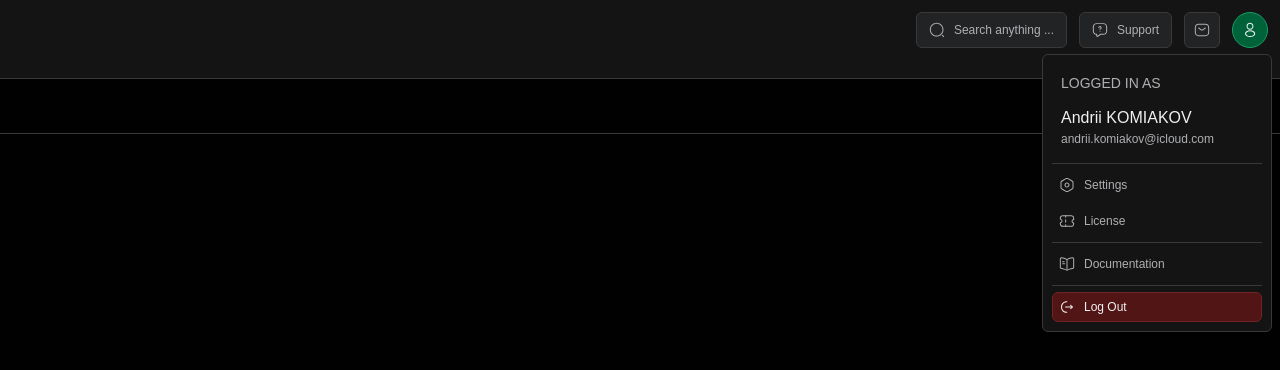
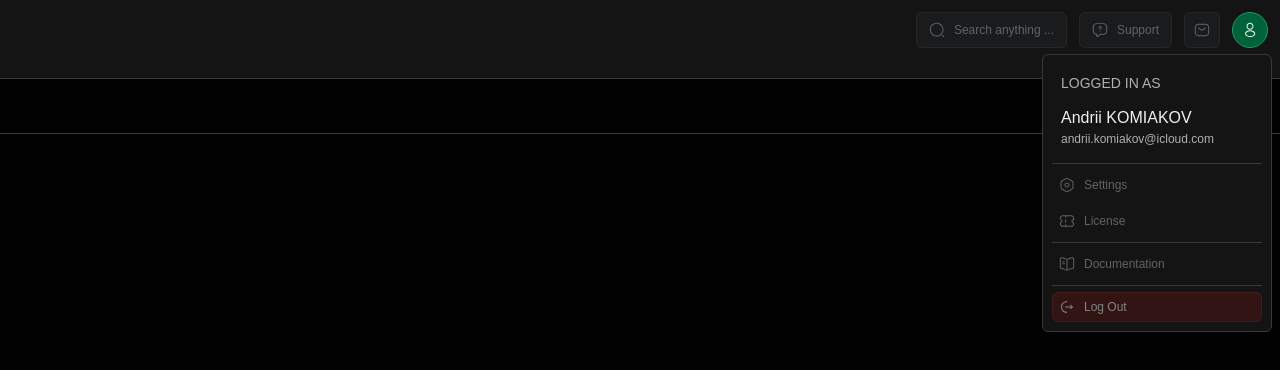
Before and after one commit to komiakov/HUMANims, a Nuxt app: page / in a window 1280 px wide. Both pictures are taken after a click on the element 1250 px from the left and 30 px from the top of the page. Shown: the top 370 px of the page. Built offline with nearby package versions, Linux system fonts and the light colour scheme; a web font is replaced by a local one.

Commit message:
disabled buttons

```diff
--- a/app/components/layout/AppHeader.vue
+++ b/app/components/layout/AppHeader.vue
@@ -10,9 +10,9 @@ import AppNav from './AppNav.vue';
 
             </section>
             <section>
-                <UiHmnButton icon-left="search" label="Search anything ..." :hide-label-on-mobile="true" />
-                <UiHmnButton icon-left="support" label="Support" :hide-label-on-mobile="true" />
-                <UiHmnButton icon-left="notification" />
+                <UiHmnButton icon-left="search" label="Search anything ..." :hide-label-on-mobile="true" :disabled="true" />
+                <UiHmnButton icon-left="support" label="Support" :hide-label-on-mobile="true" :disabled="true" />
+                <UiHmnButton icon-left="notification" :disabled="true" />
 
                 <UiHmnDropdown>
                     <template #btn>
@@ -26,13 +26,13 @@ import AppNav from './AppNav.vue';
                             <span id="user-dropdown__info-email" class="ft-label">andrii.komiakov@icloud.com</span>
                         </div>
                         <hr>
-                        <UiHmnButton label="Settings" icon-left="settings" :small="true" variant="transparent" />
-                        <UiHmnButton label="License" icon-left="license" :small="true" variant="transparent" />
+                        <UiHmnButton label="Settings" icon-left="settings" :small="true" variant="transparent" :disabled="true" />
+                        <UiHmnButton label="License" icon-left="license" :small="true" variant="transparent" :disabled="true" />
                         <hr>
                         <UiHmnButton label="Documentation" icon-left="documentation" :small="true"
-                            variant="transparent" />
+                            variant="transparent" :disabled="true" />
                         <hr>
-                        <UiHmnButton label="Log Out" icon-left="logOut" :small="true" variant="alert" />
+                        <UiHmnButton label="Log Out" icon-left="logOut" :small="true" variant="alert" :disabled="true" />
                     </template>
                 </UiHmnDropdown>
             </section>
--- a/app/pages/databases/index.vue
+++ b/app/pages/databases/index.vue
@@ -6,9 +6,9 @@
                     <UiHmnButton icon-left="add" label="Create" variant="accent" />
                 </template>
                 <template #body>
-                    <UiHmnButton icon-left="addFolder" label="Folder" variant="transparent" :small="true" />
+                    <UiHmnButton icon-left="addFolder" label="Folder" variant="transparent" :small="true" :disabled="true" />
                     <hr>
-                    <UiHmnButton icon-left="database" label="Database" variant="transparent" :small="true" />
+                    <UiHmnButton icon-left="database" label="Database" variant="transparent" :small="true" :disabled="true" />
                 </template>
             </UiHmnDropdown>
 
--- a/app/pages/index.vue
+++ b/app/pages/index.vue
@@ -4,7 +4,7 @@
 
         </section>
         <section>
-            <UiHmnButton icon-left="editDashboard" label="Edit dashboard" />
+            <UiHmnButton icon-left="editDashboard" label="Edit dashboard" :disabled="true" />
         </section>
     </div>
     <div id="content-body">
--- a/app/pages/reports/index.vue
+++ b/app/pages/reports/index.vue
@@ -6,9 +6,9 @@
                     <UiHmnButton icon-left="add" label="Create" variant="accent" />
                 </template>
                 <template #body>
-                    <UiHmnButton icon-left="addFolder" label="Folder" variant="transparent" :small="true" />
+                    <UiHmnButton icon-left="addFolder" label="Folder" variant="transparent" :small="true" :disabled="true" />
                     <hr>
-                    <UiHmnButton icon-left="report" label="Report" variant="transparent" :small="true" />
+                    <UiHmnButton icon-left="report" label="Report" variant="transparent" :small="true" :disabled="true" />
                 </template>
             </UiHmnDropdown>
 
```
